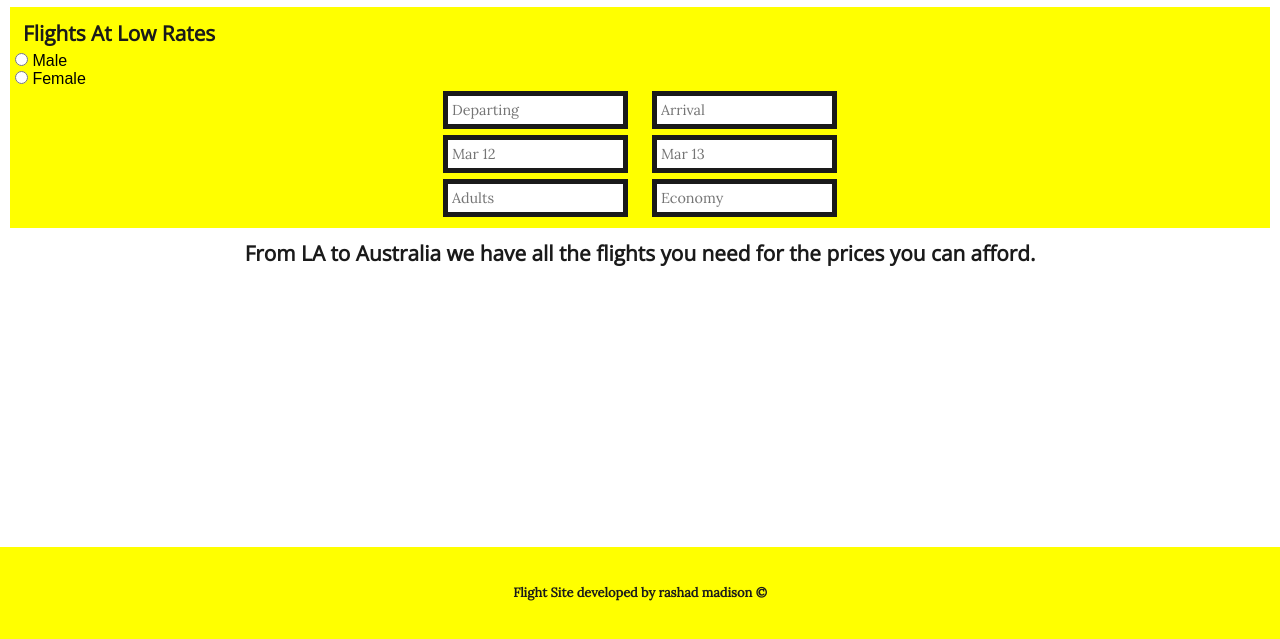
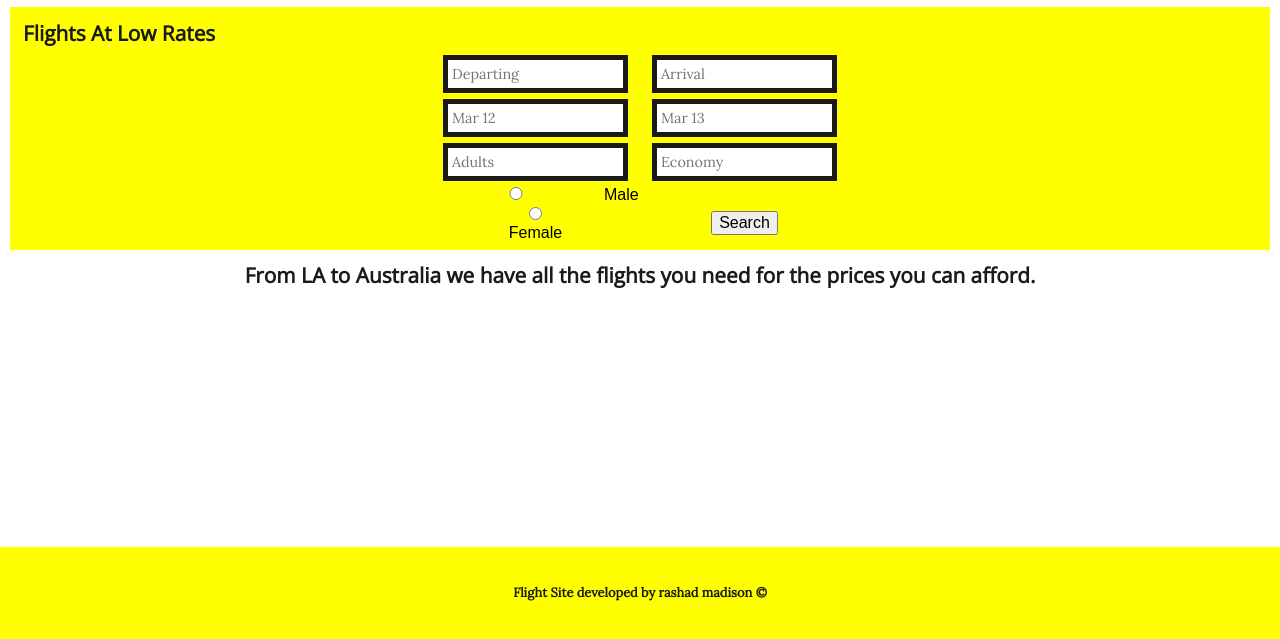
Before and after one commit to rashadmad/Flight-Site, a plain HTML site: page index.html in a window 1280 px wide. Shown: the part 153-792 px from the top of the page. Drawn offline with nearby package versions, Linux system fonts and the light colour scheme.

Commit message:
button mod switched to input

```diff
--- a/index.html
+++ b/index.html
@@ -36,9 +36,13 @@
               <td><input type="text" name="arrival" placeholder="Adults"></td>
               <td><input type="text" name="arrival" placeholder="Economy"></td>
             </tr>
-            <input type="radio" name="gender" value="male"> Male<br>
-  <input type="radio" name="gender" value="female"> Female<br>
-
+            <tr>
+              <td><input type="radio" name="gender" value="male"> Male<br></td>
+            </tr>
+            <tr>
+              <td><input type="radio" name="gender" value="female"> Female<br></td>
+              <td><button> Search</button></td>
+            </tr>
           </table>
         </form>
 
--- a/scss/elements/_forms.scss
+++ b/scss/elements/_forms.scss
@@ -17,6 +17,5 @@ form{
           width: $input-width;
       }
     }
-
   }
 }
--- a/scss/elements/_index.scss
+++ b/scss/elements/_index.scss
@@ -1,4 +1,4 @@
-@import 'buttons';
+@import 'input';
 @import 'forms';
 @import 'icons';
 @import 'img';
--- a/scss/main/_typography.scss
+++ b/scss/main/_typography.scss
@@ -39,9 +39,9 @@ footer {
     div.wrapper {
       margin-top: $wrapper-top-margin;
       h1 {
+        @extend %center;
         @include text(.8, $color:$black);
         @include font(font_b);
-        @extend %center;
     }
   }
 }
```
Also changed, not shown: scss/elements/_input.scss (renamed from scss/elements/_buttons.scss).
